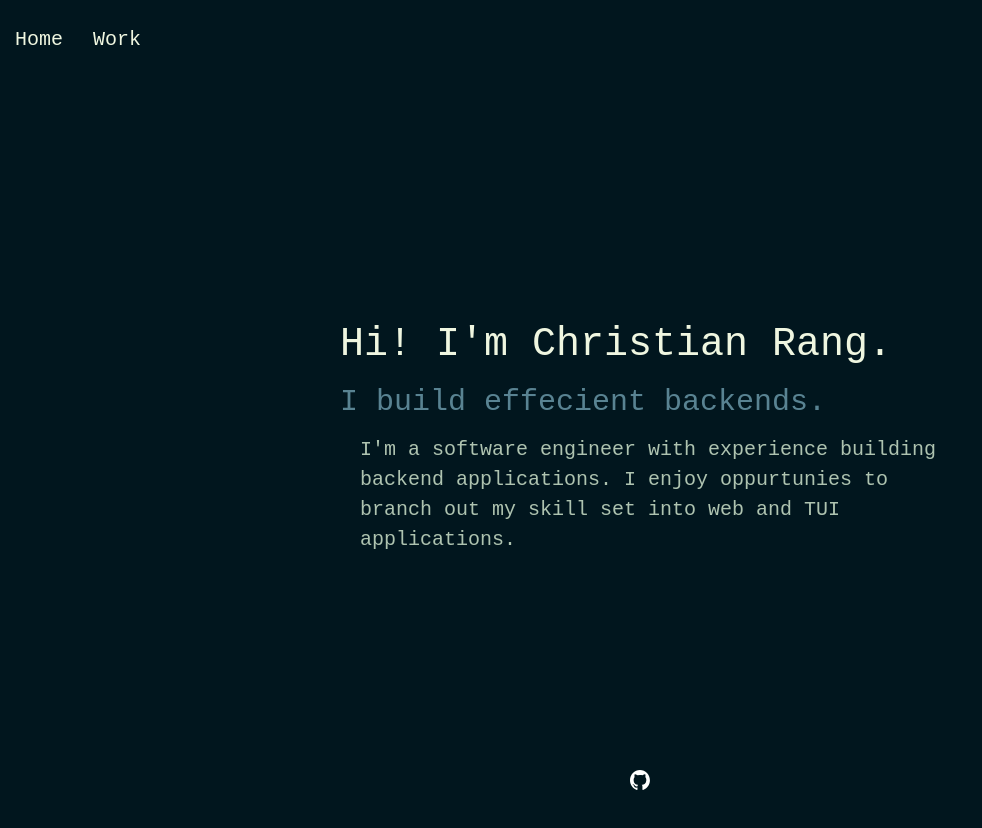
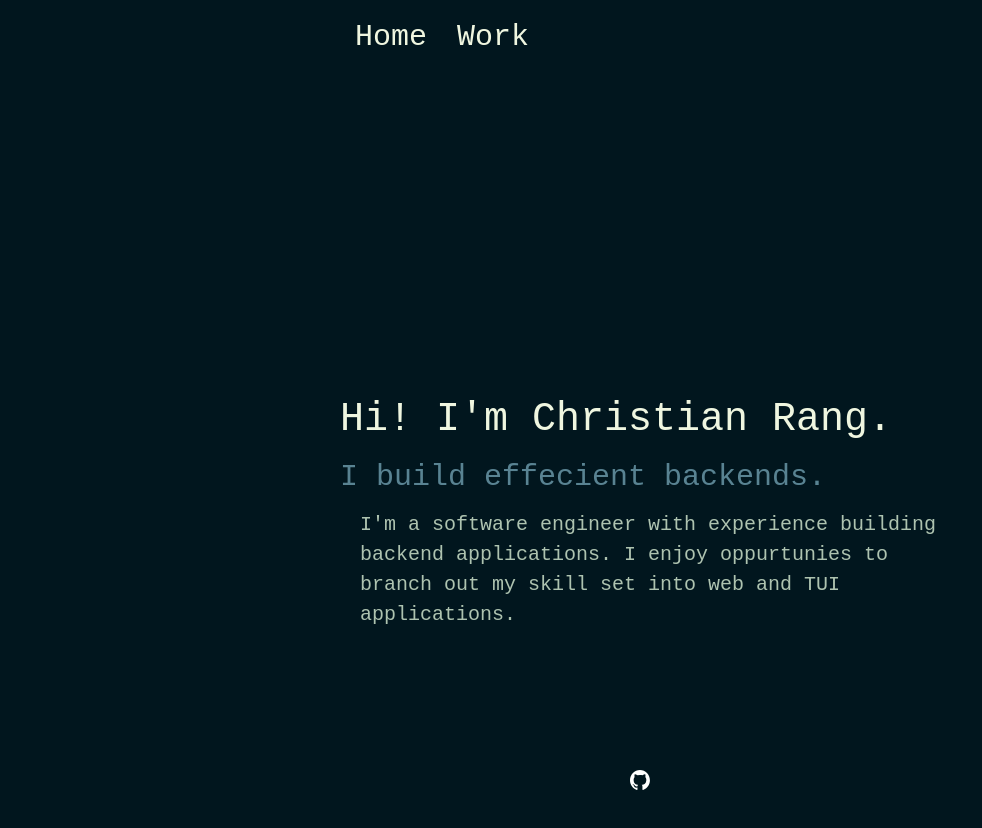
Before and after one commit to christianrang/portfolio-site, a Next.js app: page / in a window 1280 px wide. Shown: the top 828 px of the page, without its empty margins (0-982 px from the left). Before the commit the page ends 800 px from the top, so only its background shows below. Built offline with nearby package versions, Linux system fonts and the light colour scheme.

Commit message:
fix: navbar center

```diff
--- a/styles/Navbar.module.css
+++ b/styles/Navbar.module.css
@@ -2,8 +2,8 @@
     margin: 10px;
     display: inline-grid;
     padding: 5px;
-    font-weight: 365;
-    font-size: 20px;
+    font-weight: 500;
+    font-size: 30px;
     color: var(--primary-text-color);
     margin-bottom: 10px;
     font-family: "Roboto Mono", monospace;
@@ -23,7 +23,6 @@
 .navbarcontainer {
     z-index: 10;
     display: inline-block;
-    position: absolute;
     top: 10px;
     @media (max-width: 875px) {
         margin-left: -10px;
@@ -34,4 +33,6 @@
 .container {
     min-width: var(--min-width);
     max-width: var(--max-width);
+    margin-left: auto;
+    margin-right: auto;
 }
```
